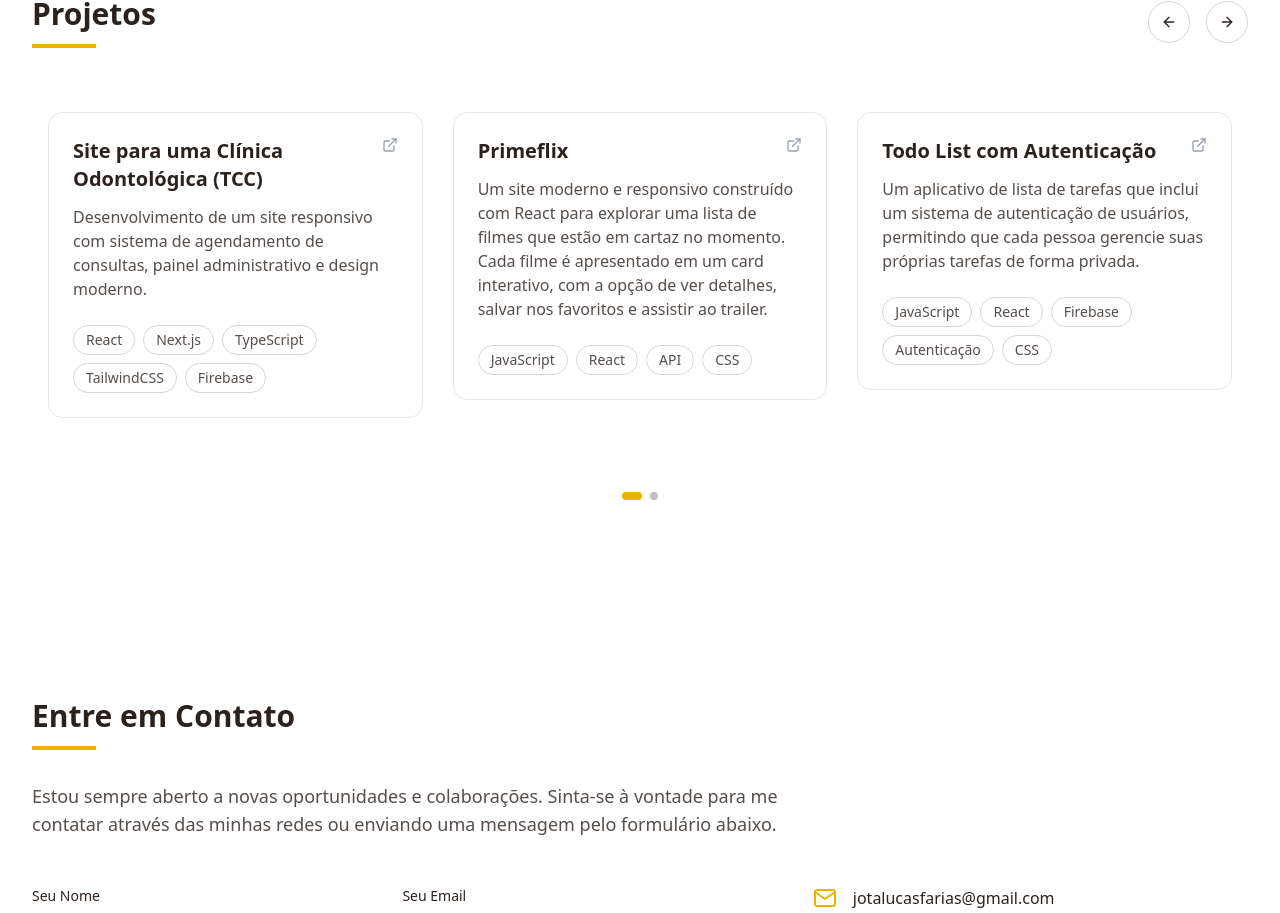
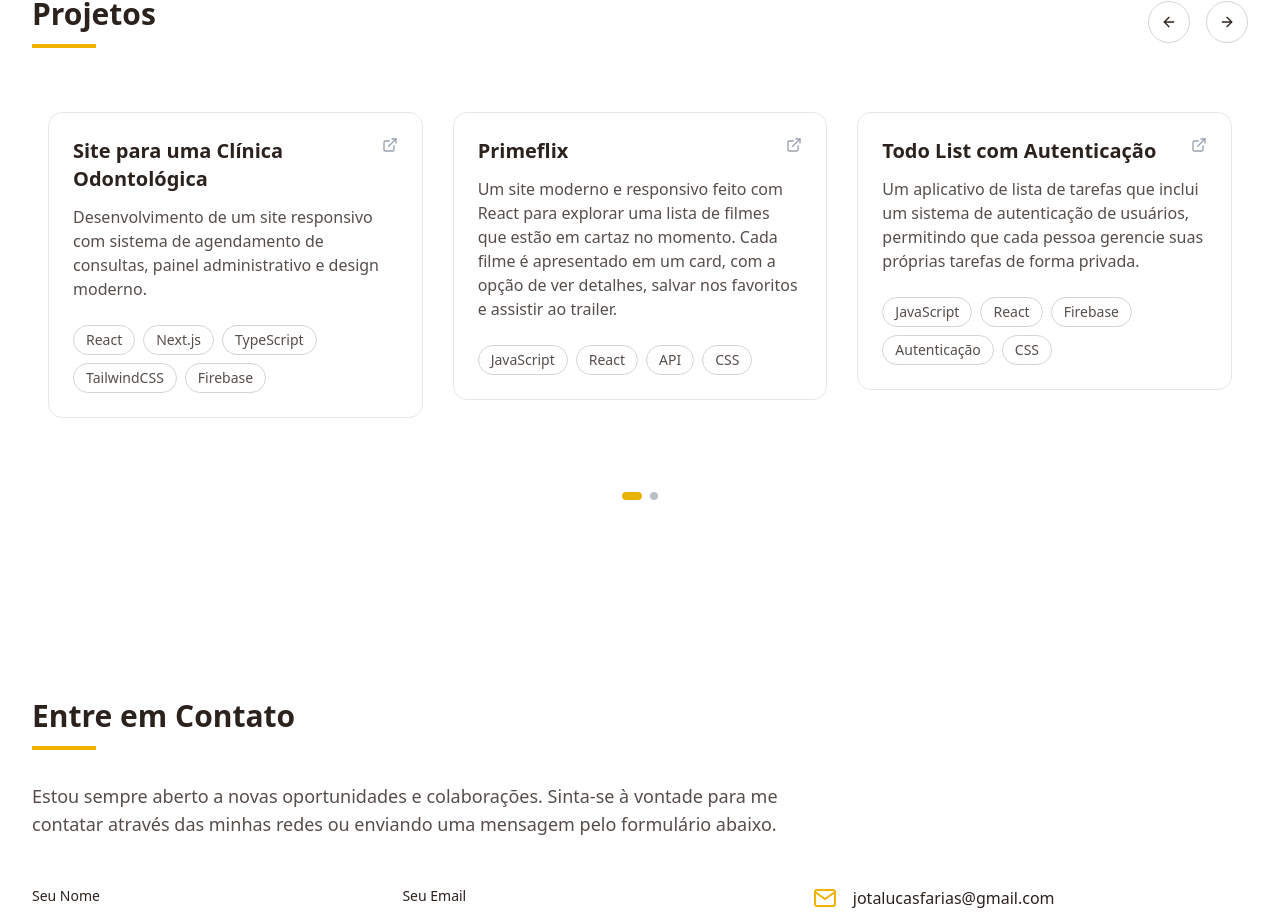
Before and after one commit to jotalucasfarias/meu-portfolio, a React (Vite) app: page / in a window 1280 px wide. Shown: the part 2159-3072 px from the top of the page. Built offline with nearby package versions, Linux system fonts and the light colour scheme.

Commit message:
feat: atualizar títulos de projetos e remover animações desnecessárias do CSS

```diff
--- a/src/data/projectsData.ts
+++ b/src/data/projectsData.ts
@@ -1,6 +1,6 @@
 export const projectsData = [
   {
-    title: 'Site para uma Clínica Odontológica (TCC)',
+    title: 'Site para uma Clínica Odontológica',
     description:
       'Desenvolvimento de um site responsivo com sistema de agendamento de consultas, painel administrativo e design moderno.',
     tags: ['React', 'Next.js', 'TypeScript', 'TailwindCSS', 'Firebase'],
@@ -9,7 +9,7 @@ export const projectsData = [
   {
     title: 'Primeflix',
     description:
-      'Um site moderno e responsivo construído com React para explorar uma lista de filmes que estão em cartaz no momento. Cada filme é apresentado em um card interativo, com a opção de ver detalhes, salvar nos favoritos e assistir ao trailer.',
+      'Um site moderno e responsivo feito com React para explorar uma lista de filmes que estão em cartaz no momento. Cada filme é apresentado em um card, com a opção de ver detalhes, salvar nos favoritos e assistir ao trailer.',
     tags: ['JavaScript', 'React', 'API', 'CSS'],
     url: 'https://github.com/jotalucasfarias/primeflix',
   },
```
Also changed, not shown: src/index.css (+0 -30 lines).
